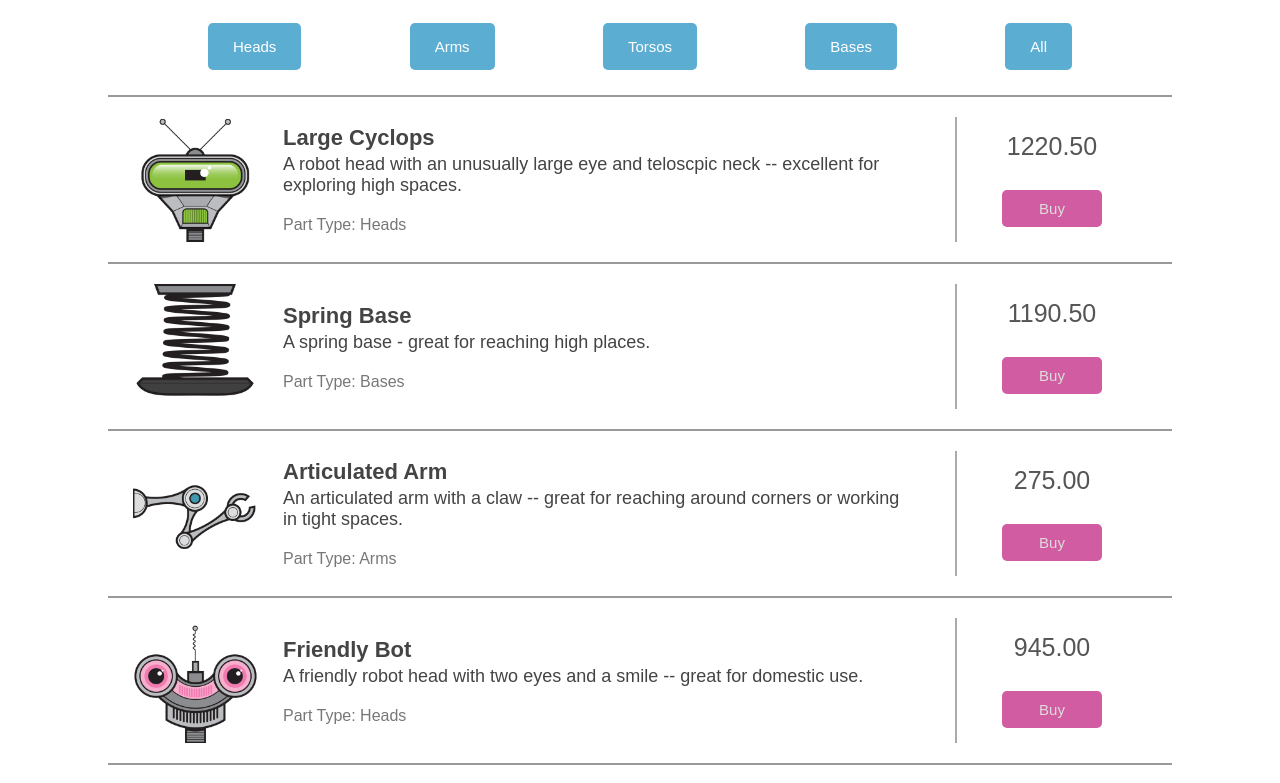
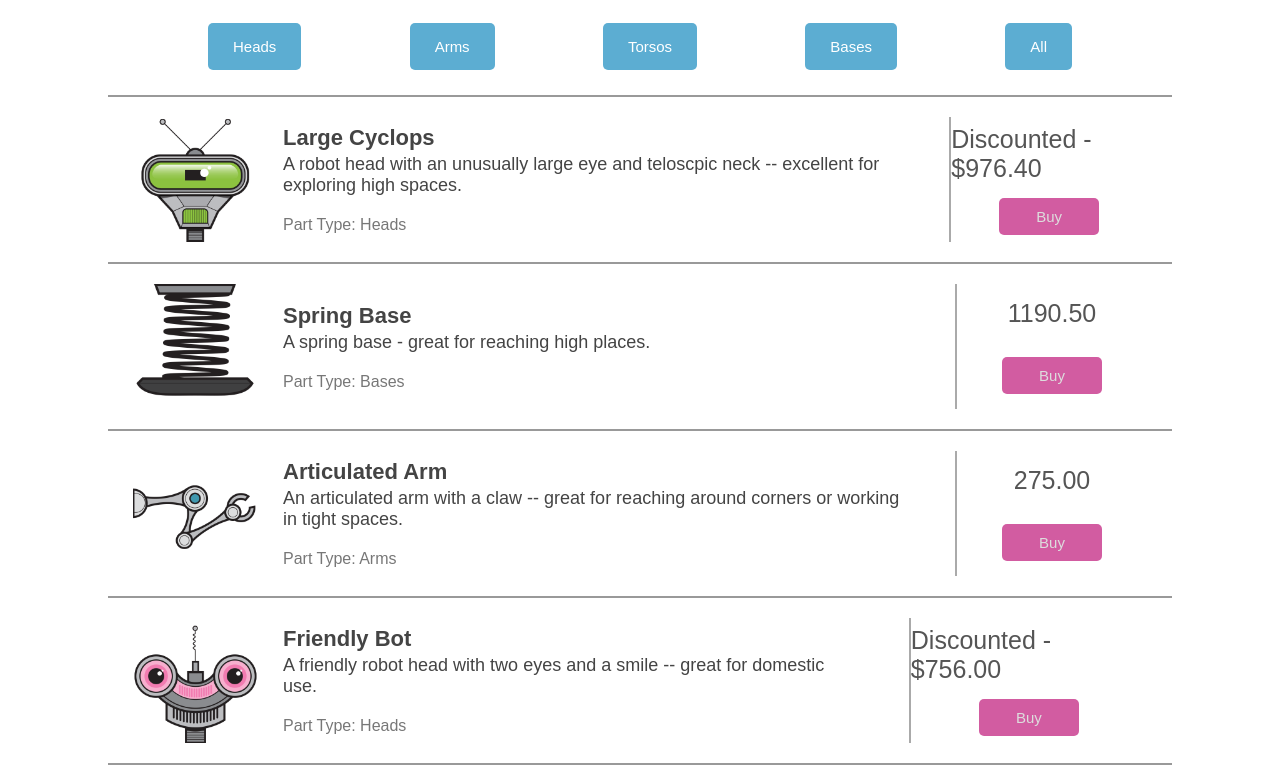
Before and after one commit to aivars-playground/angular_20250514, an Angular app in the folder angular-fundamentals/: page / in a window 1280 px wide. Shown: the part 1105-1888 px from the top of the page. Built offline with nearby package versions, Linux system fonts and the light colour scheme.

Commit message:
filter - dynamic

```diff
--- a/angular-fundamentals/_course-resources/cart/cart.component.css
+++ b/angular-fundamentals/_course-resources/cart/cart.component.css
@@ -83,9 +83,10 @@
   width: 100px;
 }
 
-.discount {
+.product .discount {
   margin-top: -15px;
   color: #d25ca1;
+  background-color: green;
 }
 
 .strikethrough {
--- a/angular-fundamentals/src/app/catalogue/catalogue.component.html
+++ b/angular-fundamentals/src/app/catalogue/catalogue.component.html
@@ -19,7 +19,10 @@
           </div>
         </div>
         <div class="price">
-          <div>{{ product.price.toFixed(2) }}</div>
+          <div *ngIf="product.discount ===0">{{ product.price.toFixed(2) }}</div>
+          <div *ngIf="product.discount != 0" class="discount">
+            Discounted - ${{ (product.price * (1 - product.discount)).toFixed(2) }}
+          </div>
           <button class="cta">Buy</button>
         </div>
       </div>
```
Also changed, not shown: 1 other file (tests, documents, lock files or other folders).
